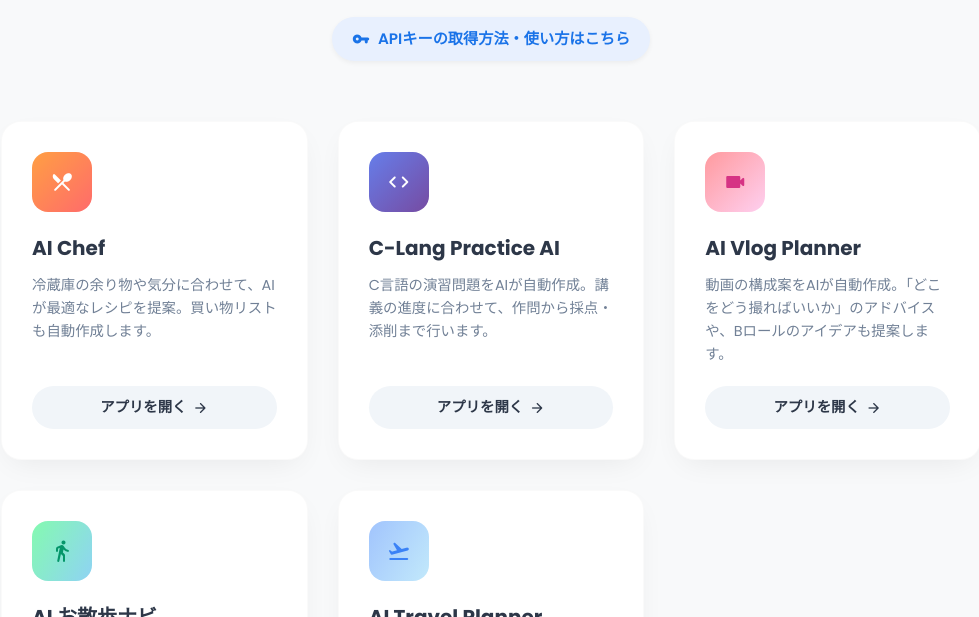
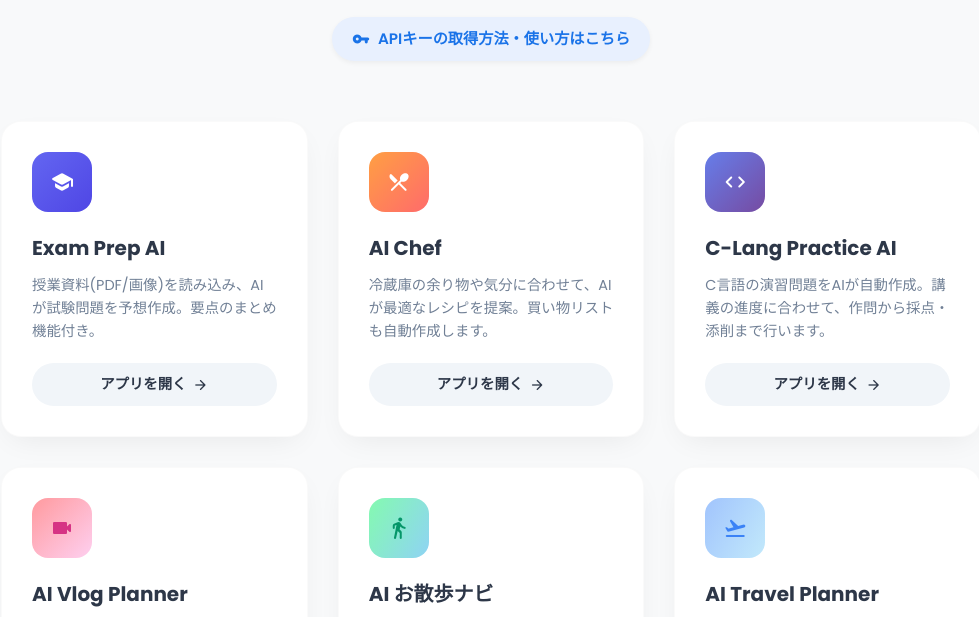
Before and after one commit to Nonbiriikimasu/Hub, a plain HTML site: page index.html in a window 1280 px wide. Shown: the part 143-760 px from the top of the page, without its empty margins (149-1128 px from the left). Drawn offline with Linux system fonts and the light colour scheme.

Commit message:
Update index.html

```diff
--- a/index.html
+++ b/index.html
@@ -105,6 +105,7 @@
         .app-card:nth-child(3) { animation-delay: 0.3s; }
         .app-card:nth-child(4) { animation-delay: 0.4s; }
         .app-card:nth-child(5) { animation-delay: 0.5s; }
+        .app-card:nth-child(6) { animation-delay: 0.6s; }
 
         .app-card:hover {
             transform: translateY(-8px);
@@ -125,6 +126,7 @@
         }
 
         /* 各アプリの色設定 */
+        .exam-color { background: linear-gradient(135deg, #6366f1 0%, #4f46e5 100%); color: #fff; } /* インディゴ */
         .cook-color { background: linear-gradient(135deg, #ff9f43 0%, #ff6b6b 100%); color: #fff; } /* オレンジ */
         .prog-color { background: linear-gradient(135deg, #667eea 0%, #764ba2 100%); color: #fff; } /* 紫 */
         .vlog-color { background: linear-gradient(135deg, #ff9a9e 0%, #fecfef 99%, #fecfef 100%); color: #d63384; } /* ピンク */
@@ -141,7 +143,7 @@
             font-size: 0.9rem;
             color: var(--text-sub);
             margin: 0 0 20px 0;
-            flex-grow: 1; /* カードの高さを揃える */
+            flex-grow: 1;
         }
 
         .open-btn {
@@ -189,6 +191,17 @@
     </header>
 
     <div class="app-grid">
+
+        <a href="https://nonbiriikimasu.github.io/Exam/" class="app-card" target="_blank">
+            <div class="icon-box exam-color">
+                <span class="material-icons-round">school</span>
+            </div>
+            <h2 class="app-title">Exam Prep AI</h2>
+            <p class="app-desc">
+                授業資料(PDF/画像)を読み込み、AIが試験問題を予想作成。要点のまとめ機能付き。
+            </p>
+            <div class="open-btn">アプリを開く <span class="material-icons-round" style="font-size:16px;">arrow_forward</span></div>
+        </a>
 
         <a href="https://nonbiriikimasu.github.io/Cook/" class="app-card" target="_blank">
             <div class="icon-box cook-color">
```
